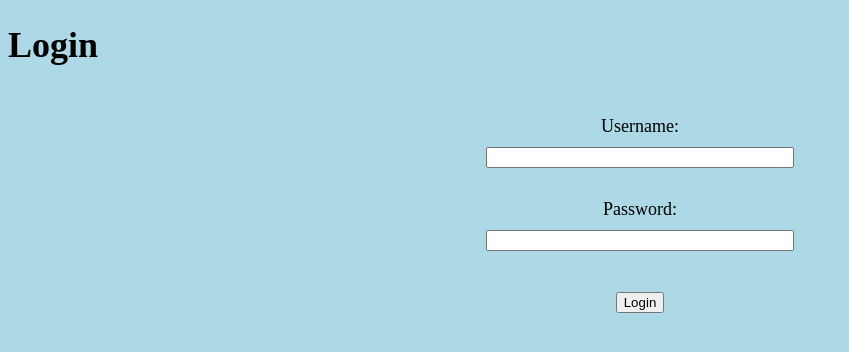
After one commit to dobyfreejr/winston, a Flask app: page /login in a window 1280 px wide. The commit adds this page. Shown: the top 352 px of the page, without its empty margins (0-849 px from the left). Run offline with Flask 3, Linux system fonts and the light colour scheme.

Commit message:
Added a login page. Changed how the page is presented.

```diff
--- a/app.py
+++ b/app.py
@@ -1,13 +1,50 @@
-from flask import Flask, render_template, request, jsonify
 import logging
+import re
 import socket
-import re
+import os
+import secrets
 import requests
+from flask import Flask, render_template, request, redirect, url_for, session
+from flask_login import LoginManager, UserMixin, login_user, logout_user, login_required, current_user
 
-app = Flask(__name__)
+
+app = Flask(__name__, template_folder='templates')
+
+app.secret_key = secrets.token_urlsafe(16)  # Generate a secure secret key
 
 # Configure logging
 logging.basicConfig(level=logging.DEBUG)
+logging.getLogger().setLevel(logging.DEBUG)
+
+# Initialize Flask-Login
+login_manager = LoginManager()
+login_manager.init_app(app)
+login_manager.login_view = 'login'
+login_manager.session_protection = "strong"
+
+# Define a User class for Flask-Login
+class User(UserMixin):
+    def __init__(self, username):
+        self.id = username
+
+    def is_authenticated(self):
+        return True
+
+    def is_active(self):
+        return True
+
+    def is_anonymous(self):
+        return False
+
+    def get_id(self):
+        return self.id
+
+# Set the current user based on the session
+@login_manager.user_loader
+def load_user(username):
+    if username == 'admin':
+        return User(username)
+    return None
 
 # Define the function to get the WHOIS server for a given domain
 def get_whois_server(domain):
@@ -87,30 +124,67 @@ def virustotal_lookup(hash_value):
         logging.error(f"Error occurred during VirusTotal lookup for hash value '{hash_value}': {str(e)}")
         return str(e)
 
-# Define the route for the index page
+# Route for the index page
 @app.route('/')
 def index():
+    if current_user.is_authenticated:
+        return redirect(url_for('index_after_login'))
+    return redirect(url_for('login'))
+
+# Route for rendering the login page
+@app.route('/login', methods=['GET', 'POST'])
+def login():
+    logging.debug("Accessed login route")
+    if request.method == 'POST':
+        username = request.form.get('username')
+        password = request.form.get('password')
+        logging.debug(f"Received login credentials: username='{username}', password='{password}'")
+        # Basic authentication, replace with secure authentication method
+        if username == 'admin' and password == 'admin':
+            logging.debug("Valid credentials, setting session")
+            user = User(username)
+            login_user(user)
+            session['username'] = username
+            return redirect(url_for('index_after_login'))
+        else:
+            error = 'Invalid username or password'
+            logging.debug("Invalid credentials")
+            return render_template('login.html', error=error)
+    # Render login page for GET request
+    logging.debug("Rendering login page")
+    return render_template('login.html')
+
+# Route for the index page after login
+@app.route('/index_after_login')
+@login_required
+def index_after_login():
+    logging.debug("Accessed index_after_login route")
     return render_template('index.html')
 
-# Define the route for the WHOIS lookup form submission
+# Route for logging out
+@app.route('/logout', methods=['GET'])  # Allow only GET requests
+@login_required
+def logout():
+    logging.debug("Accessed logout route")
+    logout_user()
+    session.pop('username', None)
+    logging.debug("User logged out, redirecting to login page")  # Updated log message
+    return redirect(url_for("login"))  # Redirect to the login page
+
+# Route for the WHOIS lookup form submission
 @app.route('/lookup', methods=['POST'])
+@login_required
 def lookup():
+    logging.debug("Accessed lookup route")
     domain = request.form.get("domain")
     if not domain:
-        return "Error: Domain field is empty", 400
+        logging.debug("Domain field is empty")
+        return render_template("error.html", error='Domain field is empty'), 400
+    # Perform WHOIS lookup
     result = whois_lookup(domain)
     parsed_result = parse_whois_result(result)
     return render_template("result.html", domain=domain, whois_result=parsed_result)
 
-# Define the route for the VirusTotal lookup form submission
-@app.route('/virustotal/lookup', methods=['POST'])
-def virustotal_lookup_route():
-    hash_value = request.form.get("hash_value")
-    if not hash_value:
-        return "Error: Hash value field is empty", 400
-    result = virustotal_lookup(hash_value)
-    return jsonify(result) if isinstance(result, dict) else result, 200 if isinstance(result, dict) else 500
-
 # Run the Flask app
 if __name__ == '__main__':
     app.run(debug=True)
--- a/static/styles.css
+++ b/static/styles.css
@@ -5,3 +5,23 @@ body {
     background-color: lightblue; /* Set the background color */
     font-size: 18px; /* Adjust the font size as per your preference */
 }
+
+/* Centering the search forms */
+form {
+    text-align: center;
+    margin-top: 50px; /* Adjust as needed */
+}
+
+/* Centering the form inputs */
+form input[type="text"],
+form input[type="password"] {
+    width: 300px; /* Adjust width as needed */
+    margin: 10px auto; /* Center horizontally */
+    display: block;
+}
+
+/* Centering the submit buttons */
+form button[type="submit"] {
+    margin: 10px auto; /* Center horizontally */
+    display: block;
+}
--- /dev/null
+++ b/templates/login.html
@@ -0,0 +1,21 @@
+<!DOCTYPE html>
+<html lang="en">
+<head>
+    <meta charset="UTF-8">
+    <title>Login</title>
+    <link rel="stylesheet" type="text/css" href="../static/styles.css"> <!-- Add this line -->
+</head>
+<body>
+    <h1>Login</h1>
+    <form method="POST">
+        <label for="username">Username:</label>
+        <input type="text" name="username" required><br>
+        <label for="password">Password:</label>
+        <input type="password" name="password" required><br>
+        <button type="submit">Login</button>
+    </form>
+    {% if error %}
+        <p style="color: red;">{{ error }}</p>
+    {% endif %}
+</body>
+</html>
```
Also changed, not shown: templates/error.html (+7 -1 lines), templates/index.html (+7 -2 lines), readme.md.
